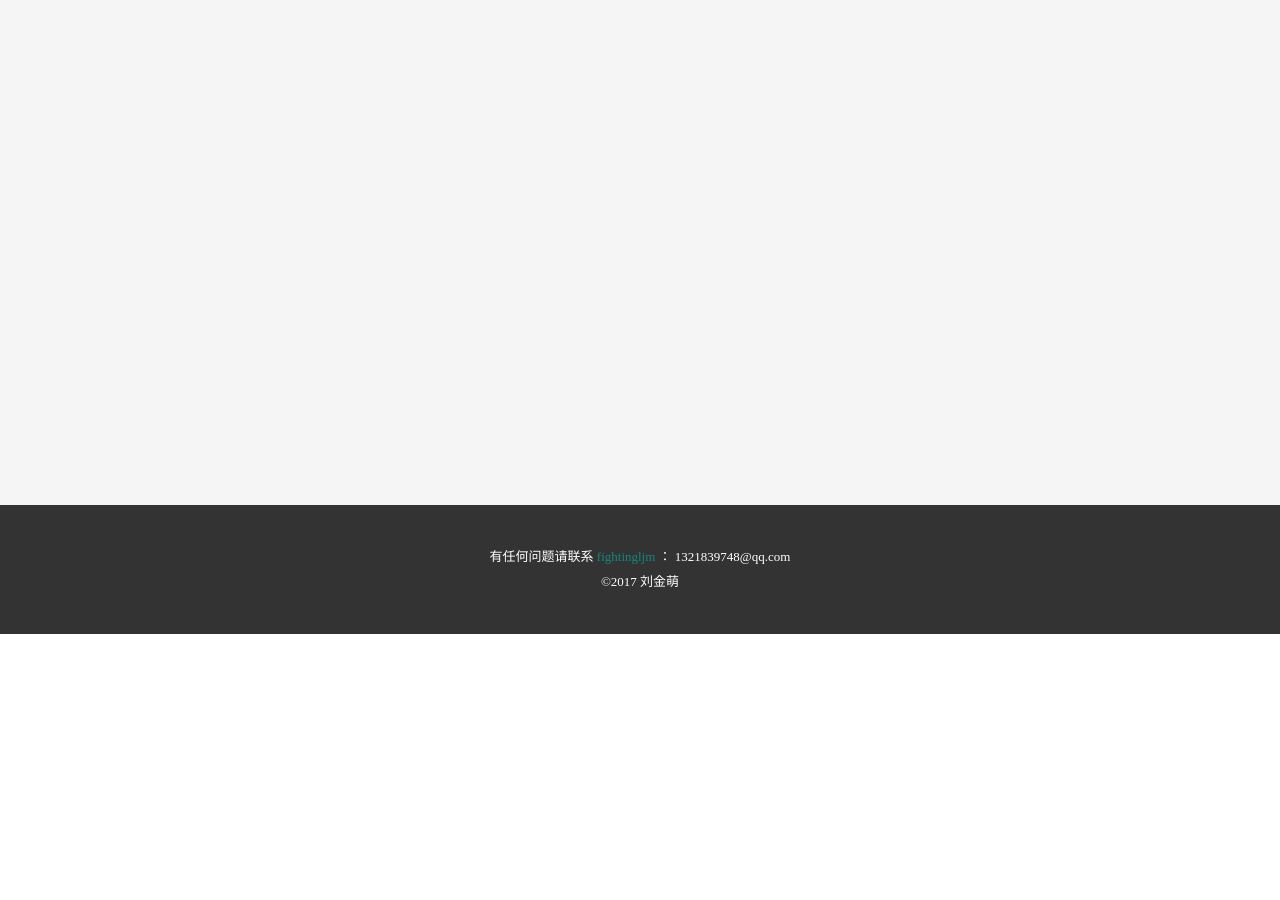
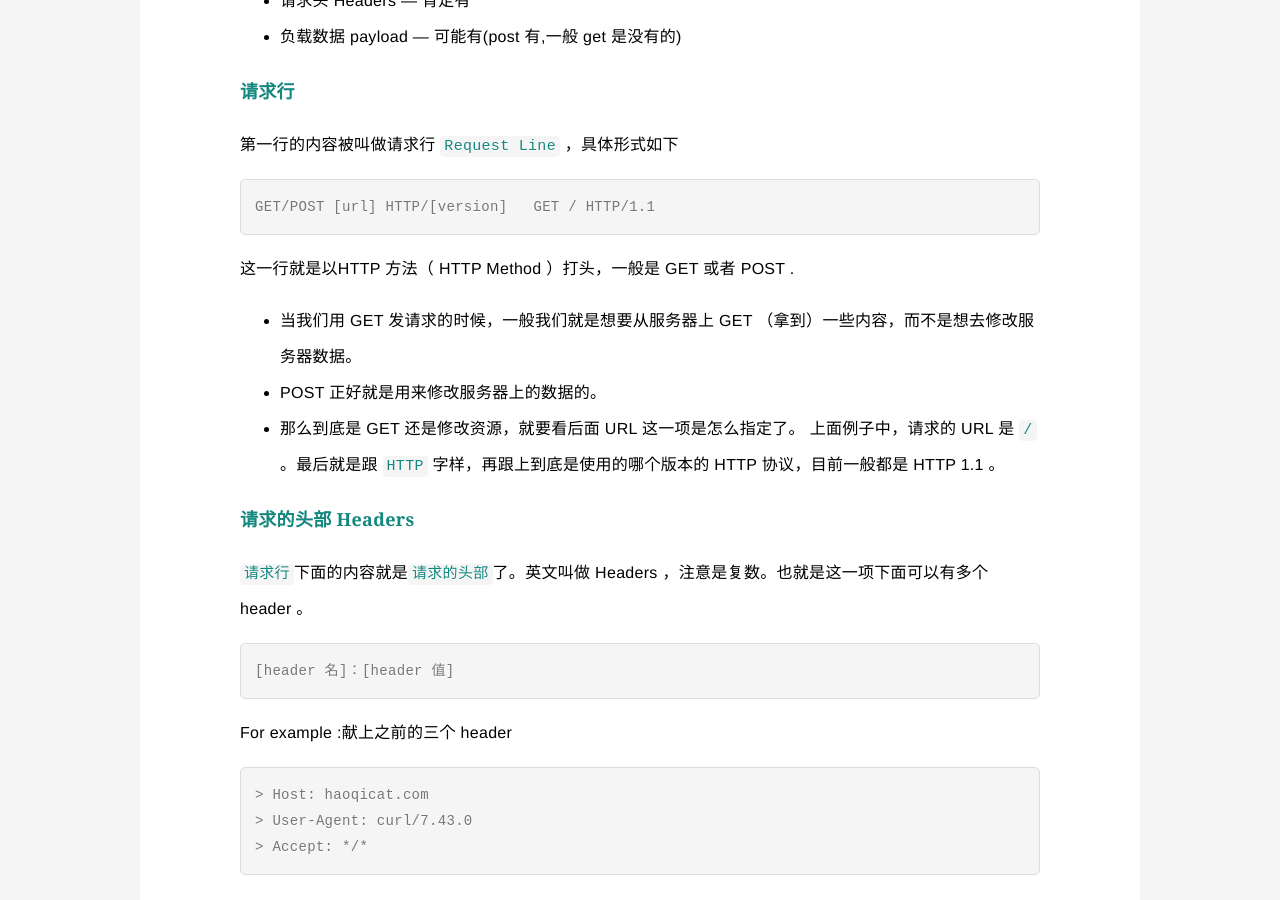
Before and after one commit to fightingljm/fightingljm.github.io, a Jekyll site: the page built from http/3-requests-format.md, in a window 1280 px wide and 900 px high, scrolled down 338 px. Built offline with Jekyll 4.4.1, drawn with Linux system fonts in a browser that asks for light colours; before the commit the page ends 972 px from its top, so only the background shows below that; some of the changed text lies outside the part shown.

Commit message:
requests-format

````diff
--- a/http/3-requests-format.md
+++ b/http/3-requests-format.md
@@ -1,3 +1,56 @@
 ---
 title: HTTP 请求格式
 ---
+
+上一节了解了一个请求和响应的流程。这里就来揭开 HTTP 请求格式的秘密 ...
+
+任何一个 HTTP 请求都可能是由这三部分组成:
+
+- 请求行 request line --- 肯定有
+- 请求头 Headers --- 肯定有
+- 负载数据 payload --- 可能有(post 有,一般 get 是没有的)
+
+### 请求行
+
+第一行的内容被叫做请求行 `Request Line` ，具体形式如下
+
+```
+GET/POST [url] HTTP/[version]   GET / HTTP/1.1
+```
+
+这一行就是以HTTP 方法（ HTTP Method ）打头，一般是 GET 或者 POST .
+- 当我们用 GET 发请求的时候，一般我们就是想要从服务器上 GET （拿到）一些内容，而不是想去修改服务器数据。
+- POST 正好就是用来修改服务器上的数据的。
+- 那么到底是 GET 还是修改资源，就要看后面 URL 这一项是怎么指定了。
+上面例子中，请求的 URL 是 `/` 。最后就是跟 `HTTP` 字样，再跟上到底是使用的哪个版本的 HTTP 协议，目前一般都是 HTTP 1.1 。
+
+### 请求的头部 Headers
+
+`请求行`下面的内容就是`请求的头部`了。英文叫做 Headers ，注意是复数。也就是这一项下面可以有多个 header 。
+
+```
+[header 名]：[header 值]
+```
+
+For example :献上之前的三个 header
+
+```
+> Host: haoqicat.com
+> User-Agent: curl/7.43.0
+> Accept: */*
+```
+
+他们都是以冒号隔开的键值对
+
+> 解释一波:
+第一个，Host 代表被请求的主机，也就是 haoqicat.com
+第二个，User-Agent 代表用户使用的客户端，我们这里用的是 curl
+第三个，Accept 后面指明客户端可以接受的返回资源的类型，* 代表所有类型都接受
+
+其他的 header 还有很多，可以参考 [我的博客之HTTP头部详解](http://www.cnblogs.com/ljm-fight/p/6539373.html)
+
+### 负载数据 payload
+
+header 之下，一个 request 中还可能包含负载数据（ payload ）。这一项，请求中不一定会包含，就像咱们上 一节的 request 中就没有这一项。GET 请求都是不带负载数据的，POST 请求带负载数据。这个挺好理解，POST 方法的请求 都是要改动服务器数据的，当然要在请求中携带数据过去。
+
+比如，我们页面上有一个表单 form ，我们填写几项数据，然后一点提交，这个就会发出一个 POST 请求，而我们填写的数据， 就会作为 payload 成为请求的一部分。
````
